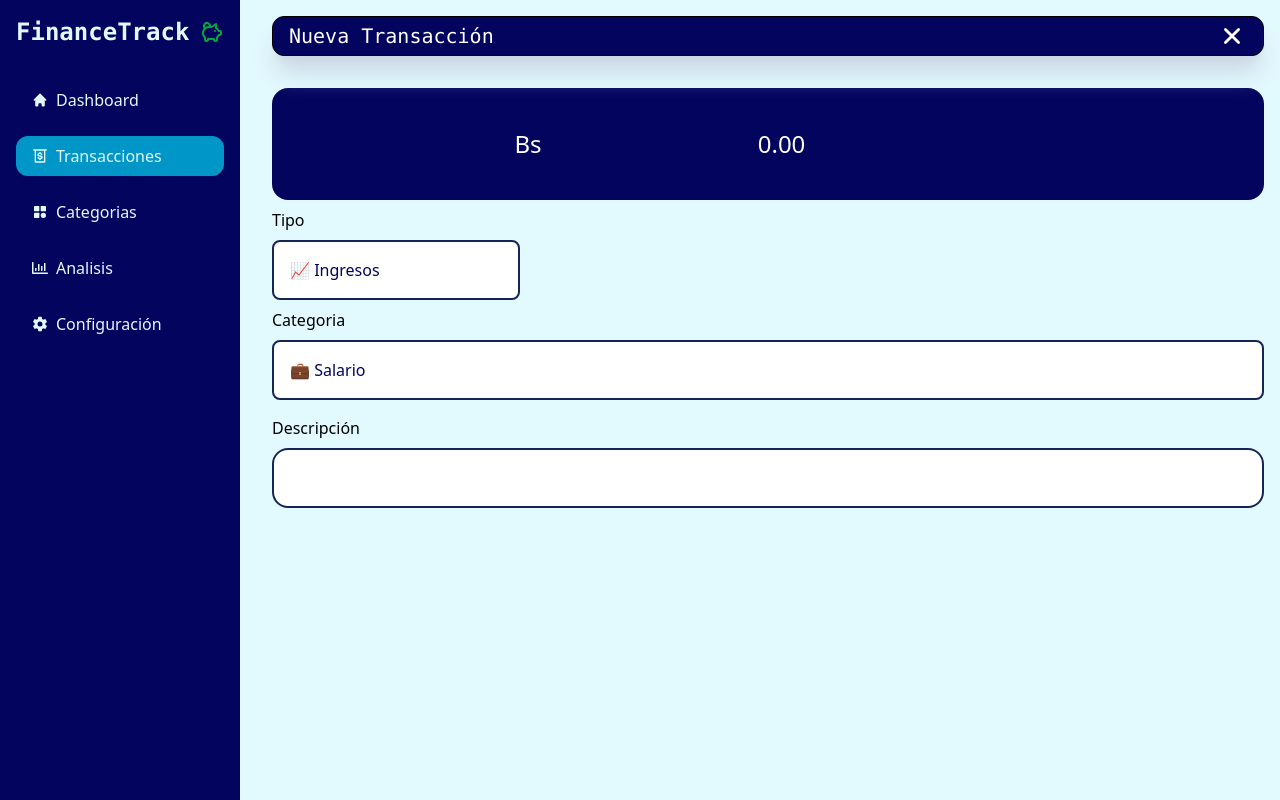
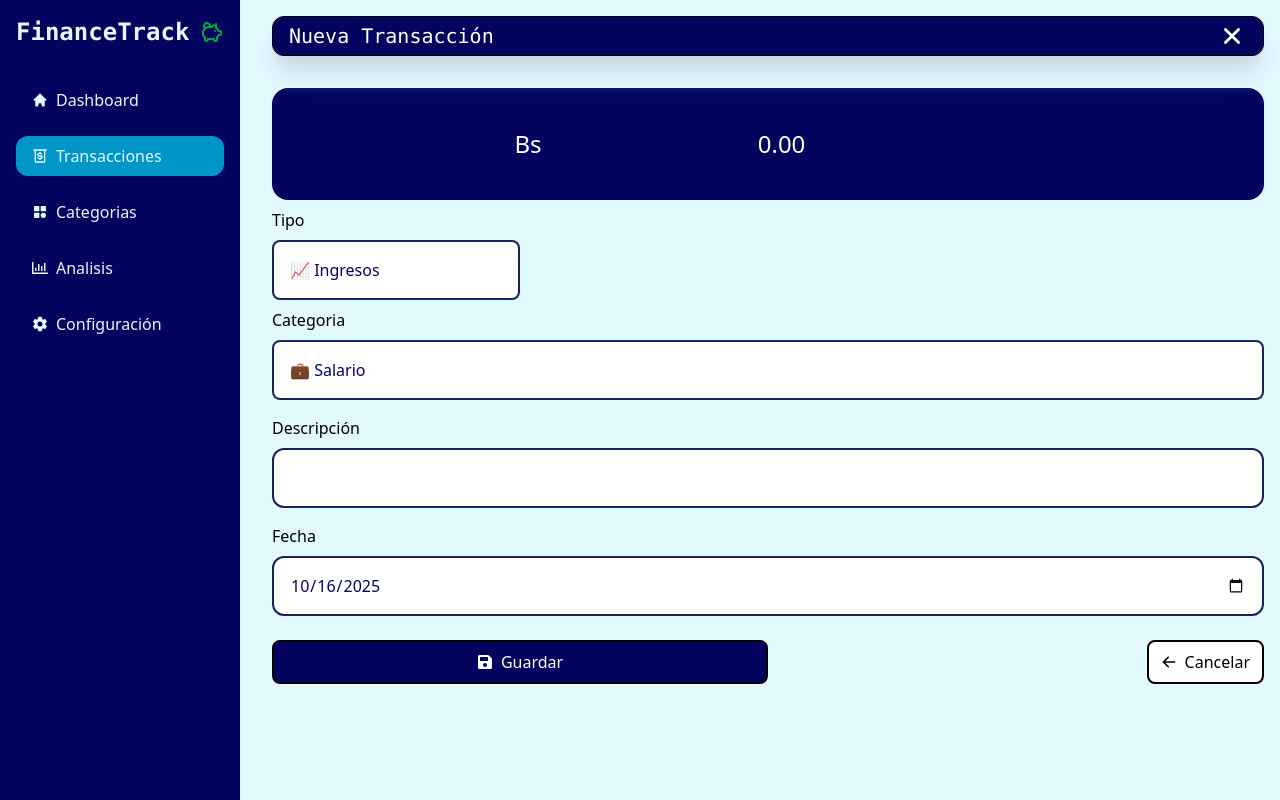
Before and after one commit to alanrty24/FINANTRACK, a React (Vite) app: page /transaction in a window 1280 px wide. Both pictures are taken after a click on the button "+ Nueva Transacción". Built offline with nearby package versions, Linux system fonts and the light colour scheme.

Commit message:
V.1.12 FINANTRACK 12/11/2025 10:12 PM

```diff
--- a/src/components/categories/CategoryEdit.jsx
+++ b/src/components/categories/CategoryEdit.jsx
@@ -61,11 +61,12 @@ const CategoryEdit = () => {
     activePage();
   };
 
-  const handleClickIcon = (icon, name) => {
+  const handleClickIcon = (newIcon) => {
     setData({
       ...data,
-      icon: icon,
-      name: name,
+      icon: newIcon.icon,
+      name: newIcon.name,
+      id: newIcon.id
     });
   };
 
--- a/src/components/categories/IconsSelect.jsx
+++ b/src/components/categories/IconsSelect.jsx
@@ -27,7 +27,7 @@ const IconsSelect = ({ onChange, iconValue, onName }) => {
 
     setIsOpen(false);
     onName(newCat.name)
-    onChange(newCat.icon, newCat.name);
+    onChange(newCat);
   };
 
   return (
--- a/src/components/dashboard/RecentTransaction.jsx
+++ b/src/components/dashboard/RecentTransaction.jsx
@@ -1,10 +1,25 @@
 import React from "react";
 import Card from "../ui/Card";
 import useExpenseStore from "../stores/useExpenseStore";
+import { CATEGORIES } from "../lib/categories";
+// import useCategoryStore from "../stores/useCategoryStore";
 
 const RecentTransaction = () => {
   const { transactions } = useExpenseStore();
   const getTransactions = transactions.slice(0, 5);
+  // const { categories } = useCategoryStore();
+
+  // const allCategorias = {
+  //   income: [
+  //     ...CATEGORIES.income,
+  //     ...categories.filter((cat) => cat.type === "income"),
+  //   ],
+  //   expense: [
+  //     ...CATEGORIES.expense,
+  //     ...categories.filter((cat) => cat.type === "expense"),
+  //   ],
+  // };
+
 
   return (
     <Card className={`bg-(--federal-blue) p-4 rounded-2xl`}>
@@ -15,13 +30,23 @@ const RecentTransaction = () => {
         {getTransactions.length > 0 ? (
           <article>
             {getTransactions.map((transaction, i) => {
+
+
               return (
                 <div key={i}>
                   {/* Icono */}
+                  <div>
 
+                  </div>
                   {/* Descripción y fecha */}
-
+                  <div>
+                    <h3>{transaction.description}</h3>
+                    <time>{transaction.date}</time>
+                  </div>
                   {/* Monto */}
+                  <div>
+                    <span>{transaction.amount}</span>
+                  </div>
                 </div>
               );
             })}
--- a/src/components/forms/CategoriesForm.jsx
+++ b/src/components/forms/CategoriesForm.jsx
@@ -49,14 +49,15 @@ const CategoriesForm = ({ onClose }) => {
     onClose();
   };
 
-  const handleClickIcon = (icon, name) => {
+  const handleClickIcon = (newIcon) => {
     setData({
       ...data,
-      icon: icon,
-      name: name,
+      icon: newIcon.icon,
+      name: newIcon.name,
+      id: newIcon.id
     });
 
-    setNameIcon(name);
+    setNameIcon(newIcon.name);
   };
 
   return (
--- a/src/components/forms/TransactionsForm.jsx
+++ b/src/components/forms/TransactionsForm.jsx
@@ -8,6 +8,9 @@ import Input from "../ui/Input";
 import { useState } from "react";
 import "../styles/transactionsform.css";
 import { CATEGORIES } from "../lib/categories";
+import Button from "../ui/Button";
+import { FaSave } from "react-icons/fa";
+import { HiArrowLeft } from "react-icons/hi";
 
 const TransactionsForm = ({ onClose }) => {
   const { categories } = useCategoryStore();
@@ -15,7 +18,7 @@ const TransactionsForm = ({ onClose }) => {
     type: "income",
     category: "",
     description: "",
-    amount: 0,
+    amount: "",
     date: new Date().toISOString().split("T")[0],
   });
   const addTransaction = useExpenseStore((state) => state.addTransaction);
@@ -23,7 +26,7 @@ const TransactionsForm = ({ onClose }) => {
     handleSubmit,
     register,
     watch,
-    // reset,
+    reset,
     // formState: { errors },
   } = useForm({
     defaultValues: {
@@ -47,6 +50,9 @@ const TransactionsForm = ({ onClose }) => {
       ...data,
       amount: parseFloat(data.amount),
     });
+
+    reset();
+    onClose();
   };
 
   const type = watch("type");
@@ -61,7 +67,7 @@ const TransactionsForm = ({ onClose }) => {
         <button
           className="flex justify-center items-center cursor-pointer"
           onClick={() => {
-            onClose();
+            onClose()
           }}
         >
           <IoClose className="text-white" />
@@ -75,9 +81,10 @@ const TransactionsForm = ({ onClose }) => {
         <div className="px-4 py-6 w-full bg-(--federal-blue) rounded-2xl flex justify-center items-center">
           <h3 className="text-white w-auto text-2xl">Bs</h3>
           <input
-            {...register("name", { required: "Error, Monto invalido" })}
+            {...register("amount", { required: "Error, Monto invalido" })}
             type="number"
-            name="name"
+            value={data.amount}
+            onChange={(e) => {setData({...data, amount: e.target.value})}}
             placeholder="0.00"
             className="text-white p-4 text-2xl w-1/2 text-center placeholder:text-white outline-0"
           />
@@ -115,18 +122,48 @@ const TransactionsForm = ({ onClose }) => {
             }}
           >
             {allCategorias[data.type].map((cat, i) => {
-               return(<option key={i}>{cat.icon} {cat.name}</option>)
+               return(<option key={i} value={cat.id}>{cat.icon} {cat.name}</option>)
             })}
           </select>
         </div>
 
         {/* Entrada de Descripción */}
         <Input
+        {...register("description",{required: "Error, Descripción Requerida"})}
         label={"Descripción"}
         classNameDiv={"flex flex-col gap-2"}
         className={"bg-white text-(--federal-blue) border-2 border-blue-950 placeholder:text-(--federal-blue)"}
         >
         </Input>
+
+        {/* Entrada de Fecha */}
+        <Input
+        {...register("date",{required: "Error, Fecha Requerida"})}
+        label={"Fecha"}
+        type="date"
+        value = {data.date}
+        classNameDiv={"flex flex-col gap-2"}
+        className={"bg-white text-(--federal-blue) border-2 border-blue-950 placeholder:text-(--federal-blue)"}
+        >
+        </Input>
+
+        {/* Button de guardar */}
+        <div className="flex justify-between">
+        <Button
+        className = {'flex gap-2 justify-center items-center my-4 w-1/2'}
+        size = {"md"}
+        type = "submit"
+        >
+          <FaSave /> Guardar
+        </Button>
+        <Button
+        className = {'flex gap-2 justify-center items-center my-4 '}
+        variant = {"edit"}
+        onClick = {() => {onClose()}}
+        >
+            <HiArrowLeft/> Cancelar
+        </Button>
+        </div>
       </form>
     </Card>
   );
--- a/src/components/lib/categories.js
+++ b/src/components/lib/categories.js
@@ -2,19 +2,19 @@
 
 export const CATEGORIES = {
   income: [
-    { id: "salary", name: "Salario", icon: "💼" },
-    { id: "freelance", name: "Freelance", icon: "💻" },
-    { id: "investment", name: "Inversiones", icon: "📈" },
-    { id: "other-income", name: "Otro", icon: "💰" },
+    { id: "salary", name: "Salario", icon: "💼"  , type: "income", status: "true" , createAt: "2025-11-13T01:50:33.797z"},
+    { id: "freelance", name: "Freelance", icon: "💻" , type: "income", status: "true" , createAt: "2025-11-13T01:50:33.797z" },
+    { id: "investment", name: "Inversiones", icon: "📈"  , type: "income", status: "true" , createAt: "2025-11-13T01:50:33.797z"},
+    { id: "other-income", name: "Otro", icon: "💰" , type: "income", status: "true" , createAt: "2025-11-13T01:50:33.797z" },
   ],
   expense: [
-    { id: "food", name: "Comida", icon: "🍕" },
-    { id: "transport", name: "Transporte", icon: "🚗" },
-    { id: "entertaiment", name: "Entretenimiento", icon: "🎬" },
-    { id: "shopping", name: "Compras", icon: "🛍️" },
-    { id: "bills", name: "Servicios", icon: "📄" },
-    { id: "health", name: "Salud", icon: "🏥" },
-    { id: "other-expense", name: "Otro", icon: "💸" },
+    { id: "food", name: "Comida", icon: "🍕" , type: "expense", status: "true" , createAt: "2025-11-13T01:50:33.797z" },
+    { id: "transport", name: "Transporte", icon: "🚗" , type: "expense", status: "true" , createAt: "2025-11-13T01:50:33.797z" },
+    { id: "entertaiment", name: "Entretenimiento", icon: "🎬" , type: "expense", status: "true" , createAt: "2025-11-13T01:50:33.797z" },
+    { id: "shopping", name: "Compras", icon: "🛍️" , type: "expense", status: "true" , createAt: "2025-11-13T01:50:33.797z" },
+    { id: "bills", name: "Servicios", icon: "📄" , type: "expense", status: "true" , createAt: "2025-11-13T01:50:33.797z" },
+    { id: "health", name: "Salud", icon: "🏥"  , type: "expense", status: "true" , createAt: "2025-11-13T01:50:33.797z"},
+    { id: "other-expense", name: "Otro", icon: "💸" , type: "expense", status: "true" , createAt: "2025-11-13T01:50:33.797z" },
   ],
 };
 
--- a/src/components/stores/useCategoryStore.js
+++ b/src/components/stores/useCategoryStore.js
@@ -12,7 +12,6 @@ const useCategoryStore = create(
             {
               ...category,
               createAt: new Date().toISOString(),
-              id: crypto.randomUUID().slice(0, 5),
             },
             ...state.categories,
           ],
@@ -36,7 +35,7 @@ const useCategoryStore = create(
         }));
       },
     }),
-    { name: "category", version: 1 }
+    { name: "category", version: 2 }
   )
 );
 
--- a/src/components/stores/useExpenseStore.js
+++ b/src/components/stores/useExpenseStore.js
@@ -33,7 +33,7 @@ const useExpenseStore =
             filters: { ...state.filters, ...newFilter },
           })),
       }),
-      { name: "transactions", version: 1 }
+      { name: "transactions", version: 2 }
     )
   );
 
--- a/src/components/ui/Button.jsx
+++ b/src/components/ui/Button.jsx
@@ -15,7 +15,7 @@ const Button = forwardRef(
     ref
   ) => {
     const variants = {
-      primary: "rounded-2xl px-4 py-2 bg-(--federal-blue) border-2 border-black text-white transition-all duration-500 hover:text-(--light-cyan) cursor-pointer hover:-translate-y-1 hover:bg-(--blue-green) hover:border-2 hover:border-black hover:cursor-pointer ",
+      primary: "rounded-lg px-4 py-2 bg-(--federal-blue) border-2 border-black text-white transition-all duration-500 hover:text-(--light-cyan) cursor-pointer hover:-translate-y-1 hover:bg-(--blue-green) hover:border-2 hover:border-black hover:cursor-pointer ",
 
       secundary: "rounded-2xl bg-(--light-cyan) text-(--federal-blue) font-bold border-2 border-white cursor-pointer transition-all duration-500 hover:text-(--light-cyan) hover:-translate-y-1 hover:bg-(--blue-green) hover:border-2 hover:cursor-pointer ",
 
--- a/src/components/ui/Input.jsx
+++ b/src/components/ui/Input.jsx
@@ -6,7 +6,7 @@ const Input = ({label, type = "text" , required, className, classNameDiv , place
     <div className= {cn(classNameDiv + " mt-2 focus:outline-(--marian-blue) ")}>
         {label && (<label htmlFor="" className='text-base'>{label}</label>)}
         <input
-        className={cn(className + ` p-4  border-2 rounded-2xl border-[#03045e]`)}
+        className={cn(className + ` p-4  border-2 rounded-xl border-[#03045e]`)}
         type= {type}
         required = {required}
         placeholder= {placesholder}
```
Lines whose indentation alone changed are shown as unchanged.
